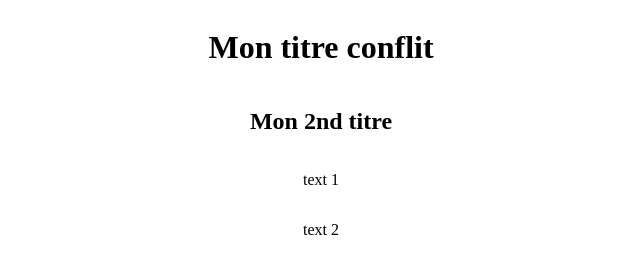
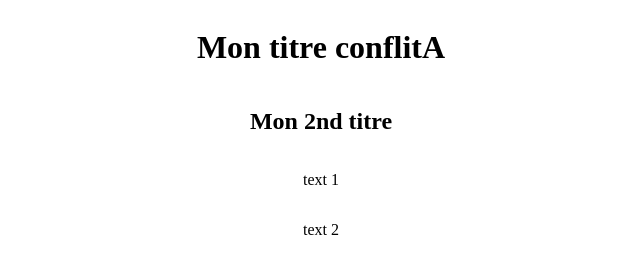
Before and after one commit to AurelienSuslec/Projet-Git, a plain HTML site: page index.html in a window 1280 px wide. Shown: the whole page, without its empty margins (319-959 px from the left). Drawn offline with Linux system fonts and the light colour scheme.

Commit message:
the modif

```diff
--- a/index.html
+++ b/index.html
@@ -7,7 +7,7 @@
 
   </head>
   <body>
-    <h1>Mon titre conflit</h1>
+    <h1>Mon titre conflitA </h1>
     <h2>Mon 2nd titre</h2>
 
     <p>text 1</p>
```
